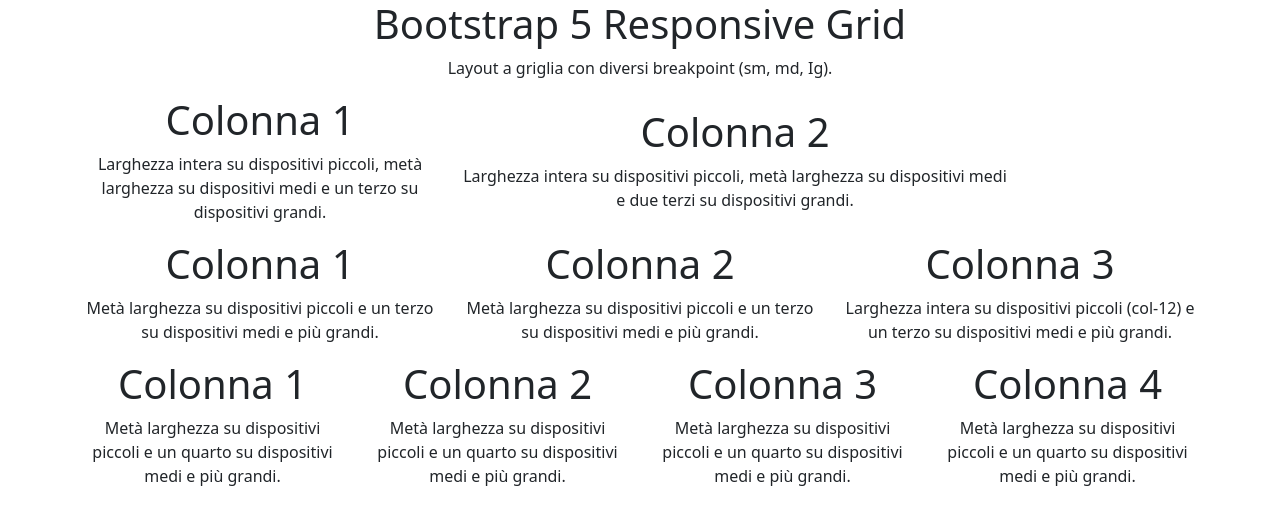
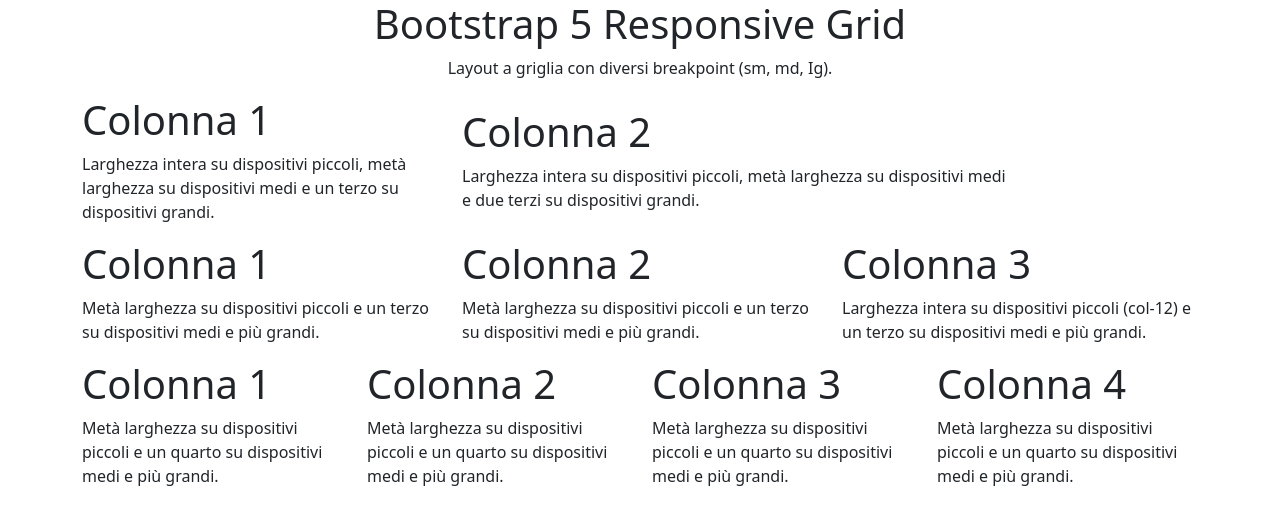
Before and after one commit to valevurro/htmlcss-bootstrap-layout, a plain HTML site: page index.html in a window 1280 px wide. Drawn offline with nearby package versions, Linux system fonts and the light colour scheme.

Commit message:
Add adjustment in aligning the header in the center and the texts in the grids on the left

```diff
--- a/index.html
+++ b/index.html
@@ -15,20 +15,22 @@
         </div>
     </header>
 
-    <div class="container text-center">
-        <div class="row align-items-center">
+    <div class="container text-left">
+        <div class="row align-items-center gy-3">
             <div class="col-4">
                 <h1>Colonna 1</h1>
                  <p>Larghezza intera su dispositivi piccoli, metà larghezza su dispositivi medi e un terzo su dispositivi grandi.</p>
             </div>
-          <div class="col-6">
+            <div class="col-6 text-light-bg-subtle">
                 <h1>Colonna 2</h1>
                 <p>Larghezza intera su dispositivi piccoli, metà larghezza su dispositivi medi e due terzi su dispositivi
                 grandi.</p>
             </div>
         </div>
+    </div>
 
-        <div class="row align-items-center">
+    <div class="container text-left">
+        <div class="row align-items-center gy-3">
             <div class="col-4">
                 <h1>Colonna 1</h1>
                 <p>Metà larghezza su dispositivi piccoli e un terzo su dispositivi medi e più grandi.</p>
@@ -42,8 +44,10 @@
                 <p>Larghezza intera su dispositivi piccoli (col-12) e un terzo su dispositivi medi e più grandi.</p>
             </div>
         </div>
+    </div>
 
-          <div class="row align-items-center">
+    <div class="container text-left">
+        <div class="row align-items-center gy-3">
             <div class="col-3">
                 <h1>Colonna 1</h1>
                 <p>Metà larghezza su dispositivi piccoli e un quarto su dispositivi
```
Lines whose indentation alone changed are shown as unchanged.
